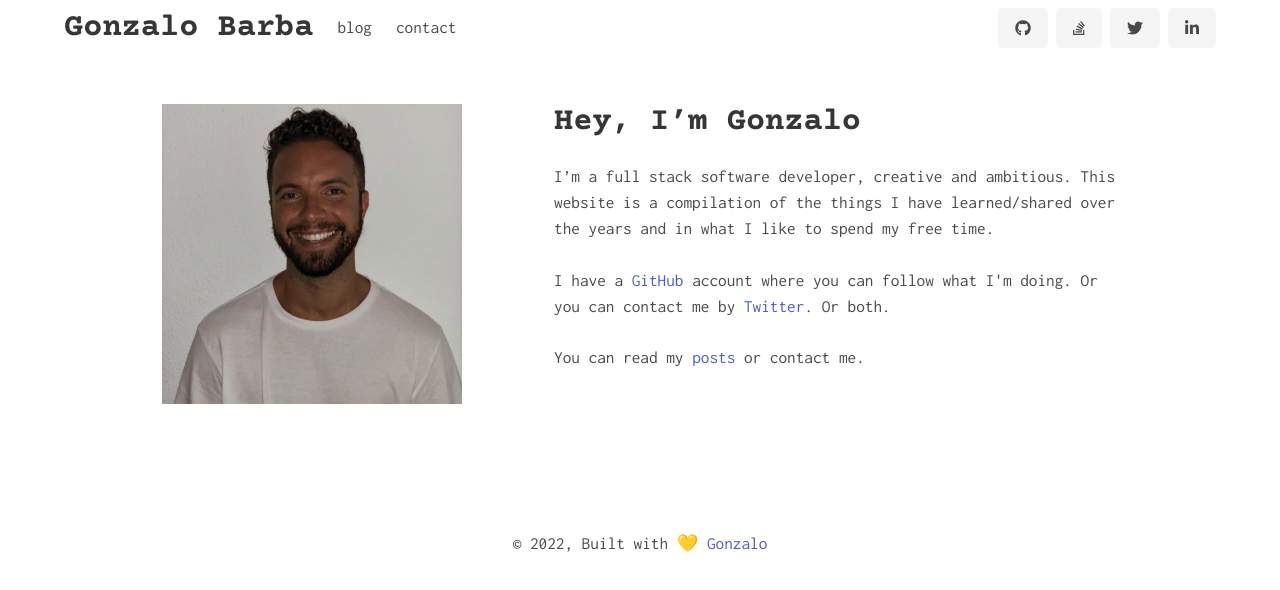
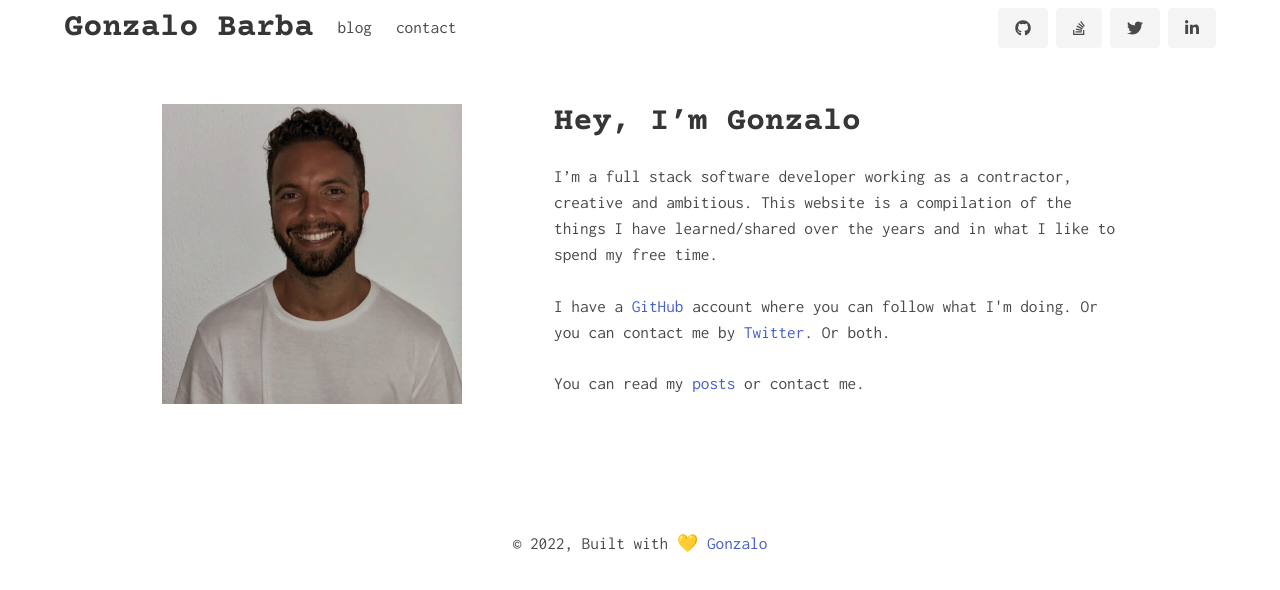
Before and after one commit to gon250/gonzalobarba.me, a Next.js app: page / in a window 1280 px wide. Shown: the top 590 px of the page. Built offline with nearby package versions, Linux system fonts and the light colour scheme.

Commit message:
Updating description.

```diff
--- a/pages/index.tsx
+++ b/pages/index.tsx
@@ -37,10 +37,10 @@ function IndexPage() {
             <div className="column is-6">
               <h3 className="title is-3">Hey, I’m Gonzalo</h3>
               <p>
-                I’m a full stack software developer, creative and ambitious.
-                This website is a compilation of the things I have
-                learned/shared over the years and in what I like to spend my
-                free time.
+                I’m a full stack software developer working as a contractor,
+                creative and ambitious. This website is a compilation of the
+                things I have learned/shared over the years and in what I like
+                to spend my free time.
               </p>
               <br />
               <p>
```
